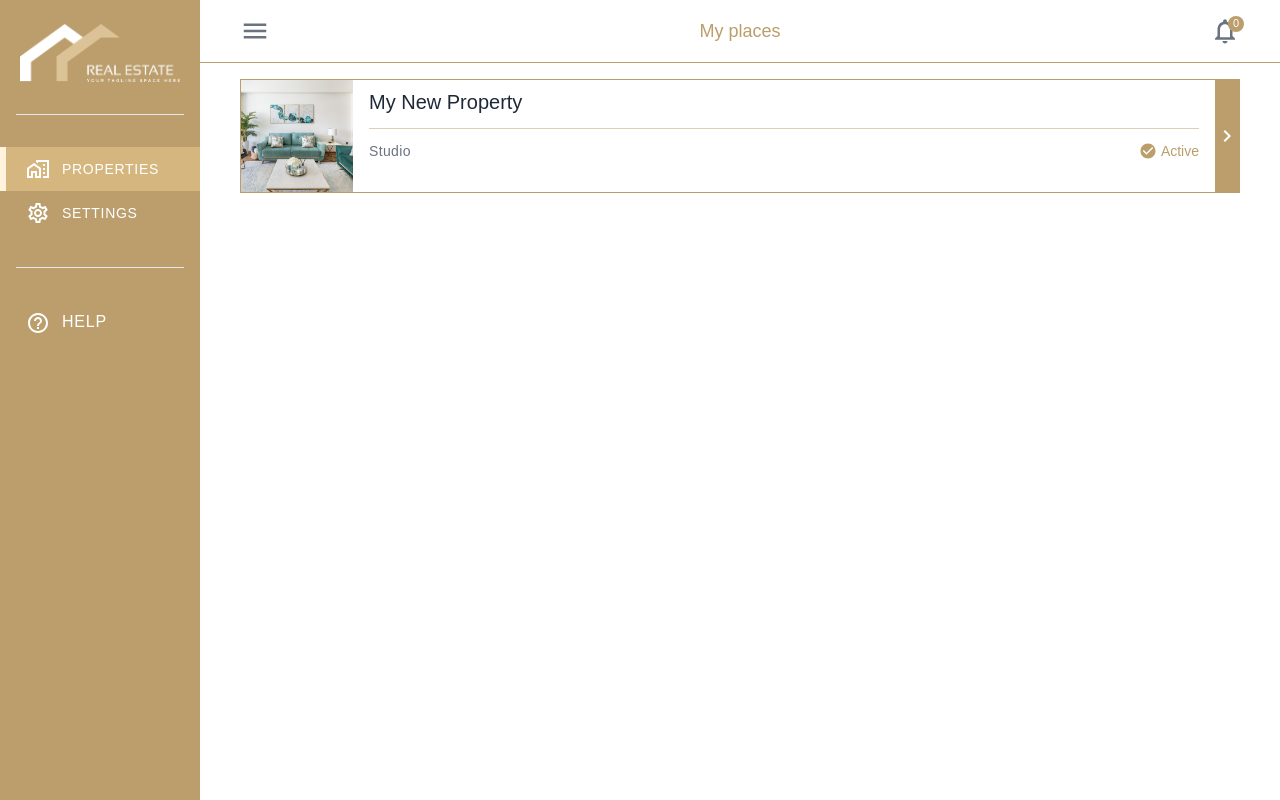
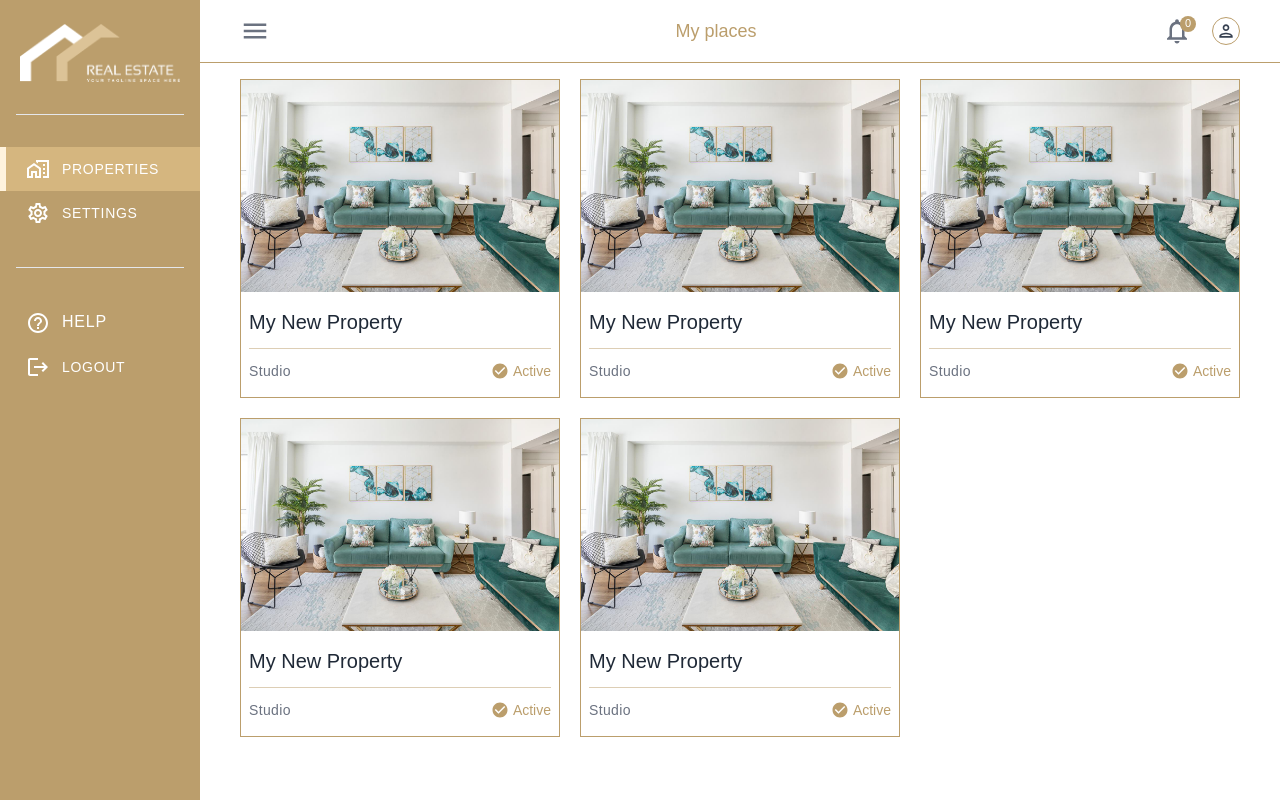
Before and after one commit to mexxiss/Airbnb_React_Frontend, a React (Vite) app: page /user-panel/properties in a window 1280 px wide. Built offline with nearby package versions, Linux system fonts and the light colour scheme.

Commit message:
userpanel ui changes

```diff
--- a/src/Components/UserPanel/Header.tsx
+++ b/src/Components/UserPanel/Header.tsx
@@ -1,4 +1,4 @@
-import { MenuOutlined, NotificationsOutlined } from "@mui/icons-material"
+import { MenuOutlined, NotificationsOutlined, PersonOutlined } from "@mui/icons-material"
 
 interface IsProps {
     isCollapse: boolean;
@@ -30,11 +30,14 @@ const Header = ({ isCollapse, setIsCollapse, isSidebarShow, setSideBarShow }: Is
                 <div>
                     <h5 className="text-lg text-primary">My places</h5>
                 </div>
-                <div className="flex items-center gap-3">
+                <div className="flex items-center gap-5">
                     <button className="relative">
                         <NotificationsOutlined className="text-gray-500 !text-3xl" />
                         <span className="absolute top-0 -right-1 flex items-center justify-center text-white bg-primary rounded-full text-[11px] w-4 h-4">0</span>
                     </button>
+                    <div className="w-7 h-7 rounded-full border border-primary flex items-center justify-center">
+                        <PersonOutlined className="text-gray-700 !text-xl" />
+                    </div>
                 </div>
             </div>
         </div>
--- a/src/Components/UserPanel/Sidebar.tsx
+++ b/src/Components/UserPanel/Sidebar.tsx
@@ -4,6 +4,7 @@ import {
   CalendarMonthOutlined,
   HelpOutline,
   HomeWorkOutlined,
+  Logout,
   ReceiptLongOutlined,
   SettingsOutlined,
 } from "@mui/icons-material";
@@ -95,6 +96,9 @@ const Sidebar = () => {
         <li>
           <NavLink to="/user-panel/help" className={({ isActive }) => `text - sm duration-300 px-5 py-2.5 text-white tracking-wider hover:bg-[#d5b67f] uppercase flex items-center gap-3 border-l-[6px] ${isActive ? "border-[#fff3dd] bg-[#d5b67f]" : "border-transparent"}`}><HelpOutline /> Help</NavLink>
         </li>
+        <li>
+          <NavLink to="/logout" className={({ isActive }) => `text-sm duration-300 px-5 py-2.5 text-white tracking-wider hover:bg-[#d5b67f] uppercase flex items-center gap-3 border-l-[6px] ${isActive ? "border-[#fff3dd] bg-[#d5b67f]" : "border-transparent"}`}><Logout /> Logout</NavLink>
+        </li>
       </ul>
     </div >
   );
--- a/src/Pages/UserPanel/Help.tsx
+++ b/src/Pages/UserPanel/Help.tsx
@@ -4,7 +4,7 @@ import { Link } from "react-router-dom"
 const Help = () => {
     return (
         <div>
-            <div className="flex flex-col gap-3">
+            <div className="grid sm:grid-cols-2 gap-3">
                 <div className="border border-primary flex justify-between relative">
                     <Link to="/user-panel/help/faq" className='absolute w-full h-full'></Link>
                     <h6 className="text-xl text-gray-700 py-2.5 pl-3">FAQs</h6>
--- a/src/Pages/UserPanel/PersonalDetails.tsx
+++ b/src/Pages/UserPanel/PersonalDetails.tsx
@@ -34,7 +34,7 @@ const PersonalDetails = () => {
                     </li>
                 </ul>
             </div>
-            <div className="mt-8">
+            <div className="mt-5 md:mt-8">
                 <h4 className="text-3xl lg:text-4xl xl:text-5xl text-gray-600">Personal Details</h4>
                 <hr className="my-5 border-primary" />
                 <div className="py-6 px-5 border border-primary bg-primary bg-opacity-5">
@@ -59,9 +59,9 @@ const PersonalDetails = () => {
                                     <Input name="number" type="text" label="Phone Number" value="-" disabled labelClass="" />
                                     <Input name="SecEmail" type="email" label="Secondary Email" value="" disabled labelClass="" />
                                     <Input name="SecNumber" type="text" label="Secondary Phone Number" value="-" disabled labelClass="" />
-                                    <div>
-                                        <button className="btn1 !rounded-none h-10 !px-8 tracking-wider">Save</button>
-                                    </div>
+                                </div>
+                                <div className="mt-6">
+                                    <button className="btn1 !rounded-none h-10 !px-8 tracking-wider">Save</button>
                                 </div>
                             </Form>
                         </FormikProvider>
--- a/src/Pages/UserPanel/Properties.tsx
+++ b/src/Pages/UserPanel/Properties.tsx
@@ -1,26 +1,27 @@
-import { CheckCircle, KeyboardArrowRightOutlined } from "@mui/icons-material";
+import { CheckCircle } from "@mui/icons-material";
 import img1 from "../../assets/images/img1.png";
 import { Link } from "react-router-dom";
 const Properties = () => {
   return (
     <div>
-      <div>
-        <div className="border border-primary flex gap-4 relative">
+      <div className='grid grid-cols-2 lg:grid-cols-3 3xl:grid-cols-4 gap-4 xs:gap-5'>
+        {Array(5).fill(0).map((e, index) => (
+          <div key={index} className="border border-primary flex flex-col gap-2 sm:gap-4 relative">
             <Link
               to="/user-panel/calender/10"
               className="absolute w-full h-full"
             ></Link>
-          <div className="min-w-24 sm:min-w-28 w-24 sm:w-28 h-24 sm:h-28">
+            <div className="">
               <img src={img1} className="w-full h-full object-cover" />
             </div>
-          <div className="flex justify-between gap-4 w-full">
-            <div className="py-2 w-full">
+            <div className="w-full">
+              <div className="px-2 pb-2 sm:pb-4 w-full">
                 <div>
                   <h6 className="sm:text-lg md:text-xl text-gray-800 w-[calc(100%_-_10px)] text-nowrap overflow-hidden text-ellipsis">
                     My New Property
                   </h6>
                 </div>
-              <hr className="w-full my-3 border-primary border-opacity-50" />
+                <hr className="w-full my-2 sm:my-3 border-primary border-opacity-50" />
                 <div className="flex items-center justify-between">
                   <span className="text-gray-500 text-sm tracking-wide">
                     Studio
@@ -31,11 +32,9 @@ const Properties = () => {
                   </div>
                 </div>
               </div>
-            <div className="w-6 text-white bg-primary flex items-center justify-center">
-              <KeyboardArrowRightOutlined />
             </div>
           </div>
-        </div>
+        ))}
       </div>
     </div>
   );
--- a/src/Pages/UserPanel/Settings.tsx
+++ b/src/Pages/UserPanel/Settings.tsx
@@ -12,7 +12,7 @@ const Settings = () => {
 
   return (
     <div>
-      <div className="flex flex-col gap-3">
+      <div className="grid sm:grid-cols-2 gap-3">
         <div className="border border-primary flex justify-between relative">
           <Link
             to="/user-panel/settings/change-password"
@@ -61,17 +61,6 @@ const Settings = () => {
             </div>
           </div>
         )}
-
-        <div className="border border-primary flex justify-between relative">
-          <Link
-            to="/user-panel/settings/change-password"
-            className="absolute w-full h-full"
-          ></Link>
-          <h6 className="text-xl text-gray-700 py-2.5 pl-3">Logout</h6>
-          <div className="w-5 text-white bg-primary flex items-center justify-center">
-            <KeyboardArrowRightOutlined />
-          </div>
-        </div>
       </div>
     </div>
   );
```
Lines whose indentation alone changed are shown as unchanged.
